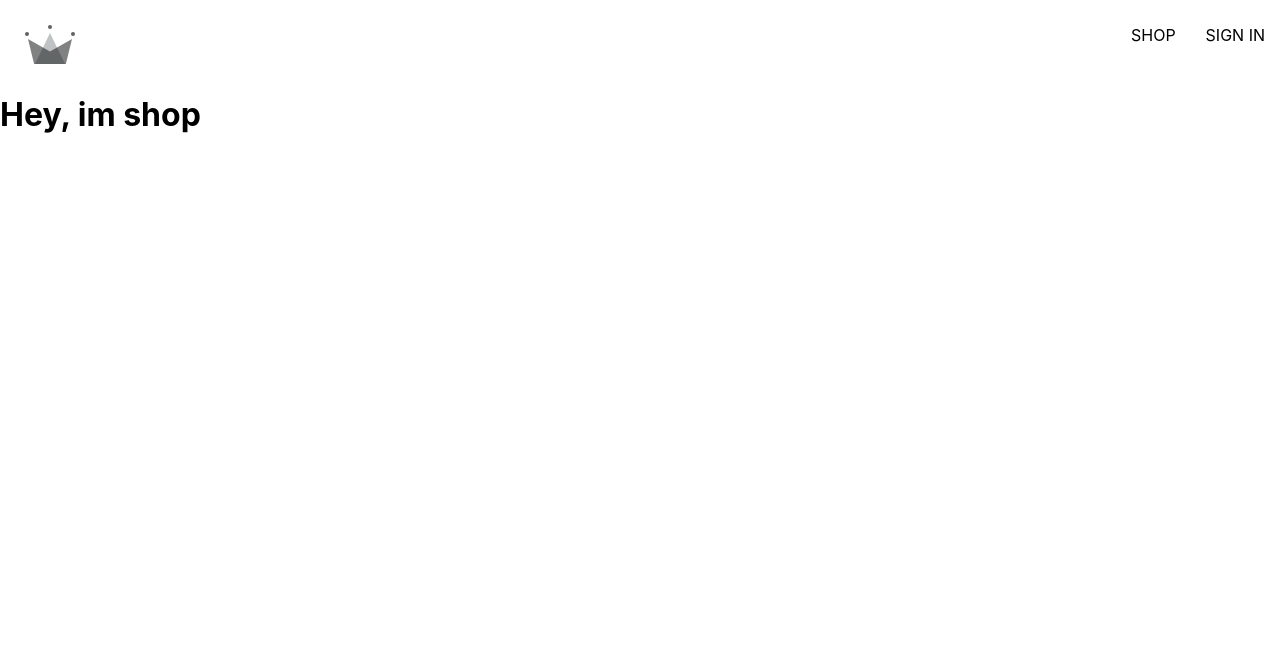
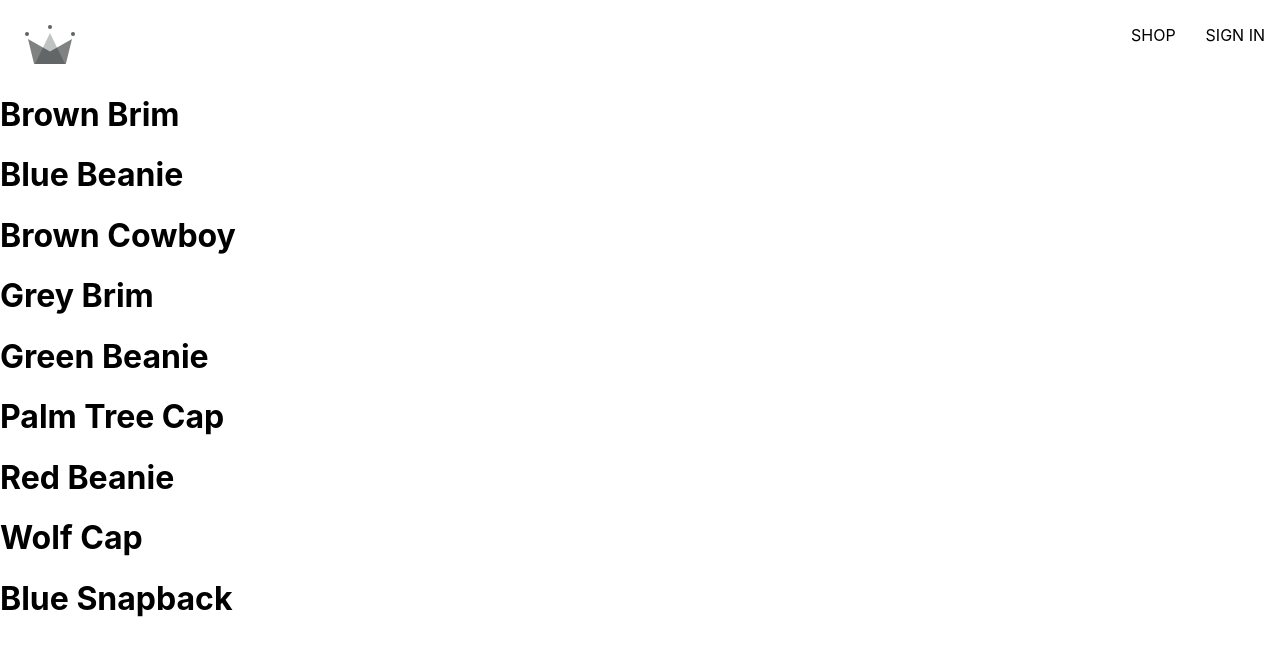
Before and after one commit to lebovvskii/clothing-store, a React (Create React App) app: page /shop in a window 1280 px wide. Shown: the top 656 px of the page. Built offline with nearby package versions, Linux system fonts and the light colour scheme; no server answers.

Commit message:
added shop route

```diff
--- a/src/App.js
+++ b/src/App.js
@@ -2,10 +2,7 @@
 import { Navigation } from "./routes/navigation/navigation.component";
 import { Routes, Route } from "react-router-dom";
 import { Authentication } from "./routes/authentication/authentication.component";
-
-const Shop = () => {
-  return <h1>Hey, im shop</h1>;
-};
+import { Shop } from "./routes/shop/shop.component";
 
 const App = () => {
   return (
--- /dev/null
+++ b/src/routes/shop/shop.component.jsx
@@ -0,0 +1,13 @@
+import SHOP_DATA from "../../shop-data.json";
+
+export const Shop = () => {
+  return (
+    <div>
+      {SHOP_DATA.map(({ id, name }) => (
+        <div key={id}>
+          <h1>{name}</h1>
+        </div>
+      ))}
+    </div>
+  );
+};
--- /dev/null
+++ b/src/shop-data.json
@@ -0,0 +1,56 @@
+[
+  {
+    "id": 1,
+    "name": "Brown Brim",
+    "imageUrl": "https://i.ibb.co/ZYW3VTp/brown-brim.png",
+    "price": 25
+  },
+  {
+    "id": 2,
+    "name": "Blue Beanie",
+    "imageUrl": "https://i.ibb.co/ypkgK0X/blue-beanie.png",
+    "price": 18
+  },
+  {
+    "id": 3,
+    "name": "Brown Cowboy",
+    "imageUrl": "https://i.ibb.co/QdJwgmp/brown-cowboy.png",
+    "price": 35
+  },
+  {
+    "id": 4,
+    "name": "Grey Brim",
+    "imageUrl": "https://i.ibb.co/RjBLWxB/grey-brim.png",
+    "price": 25
+  },
+  {
+    "id": 5,
+    "name": "Green Beanie",
+    "imageUrl": "https://i.ibb.co/YTjW3vF/green-beanie.png",
+    "price": 18
+  },
+  {
+    "id": 6,
+    "name": "Palm Tree Cap",
+    "imageUrl": "https://i.ibb.co/rKBDvJX/palm-tree-cap.png",
+    "price": 14
+  },
+  {
+    "id": 7,
+    "name": "Red Beanie",
+    "imageUrl": "https://i.ibb.co/bLB646Z/red-beanie.png",
+    "price": 18
+  },
+  {
+    "id": 8,
+    "name": "Wolf Cap",
+    "imageUrl": "https://i.ibb.co/1f2nWMM/wolf-cap.png",
+    "price": 14
+  },
+  {
+    "id": 9,
+    "name": "Blue Snapback",
+    "imageUrl": "https://i.ibb.co/X2VJP2W/blue-snapback.png",
+    "price": 16
+  }
+]
```
